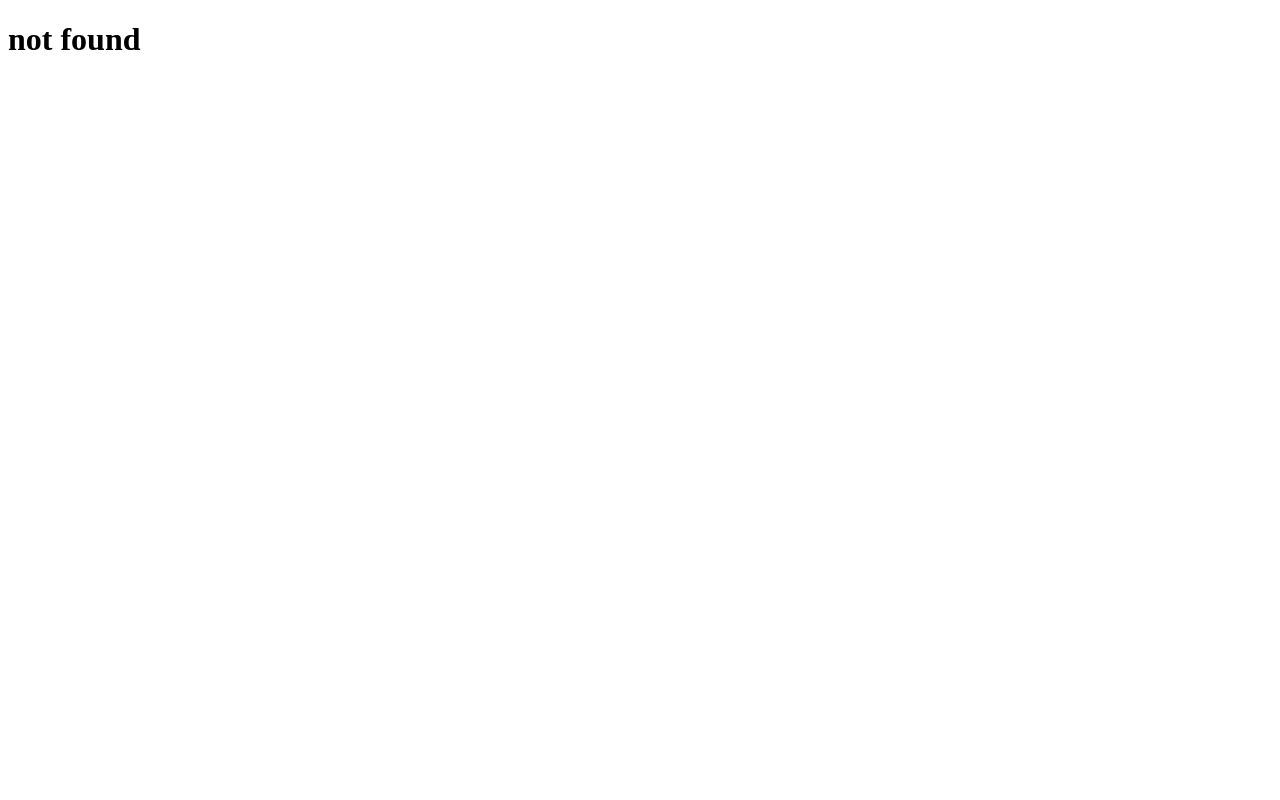
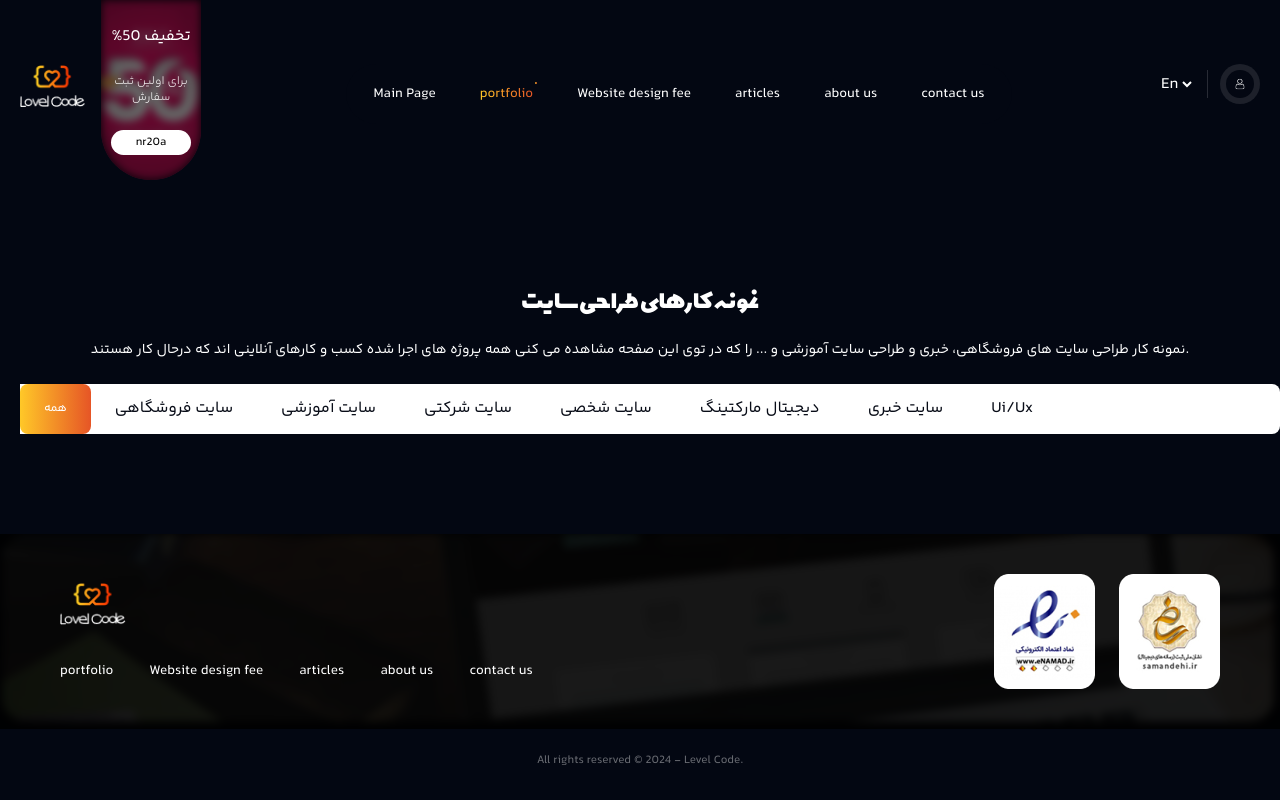
Before and after one commit to spdfalcon/company-2lang, a Next.js app: page /en/portfolio in a window 1280 px wide. Before the commit this address had no page. Built offline with nearby package versions, Linux system fonts and the light colour scheme.

Commit message:
mohammad

```diff
--- /dev/null
+++ b/app/[locale]/(routes)/portfolio/page.tsx
@@ -0,0 +1,22 @@
+import PortfolioFilter from "@/app/_components/modules/porfolio/PortfolioFilter";
+import React from "react";
+
+export default function page() {
+  return (
+    <div className="mt-[100px] ">
+      <div>
+        <div className="header px-5 flex flex-col items-center gap-6">
+          <h1 className="text-3xl font-cinema">نمونه کارهای طراحی سایت</h1>
+          <p className="text-sm ">
+            نمونه کار طراحی سایت های فروشگاهی، خبری و طراحی سایت آموزشی و ... را
+            که در توی این صفحه مشاهده می کنی همه پروژه های اجرا شده کسب و کارهای
+            آنلاینی اند که درحال کار هستند.{" "}
+          </p>
+        </div>
+        <div className="filter">
+          <PortfolioFilter></PortfolioFilter>
+        </div>
+      </div>
+    </div>
+  );
+}
--- /dev/null
+++ b/app/_components/modules/porfolio/PortfolioFilter.tsx
@@ -0,0 +1,21 @@
+"use client";
+import React from "react";
+
+const PortfolioFilter = () => {
+  return (
+    <div className="mt-6 ps-5">
+      <div className="rtl:rounded-s-lg ltr:rounded-e-lg h-[50px] overflow-auto lg:overflow-clip bg-white text-second_dark flex text-nowrap items-center *:h-full *:px-6 *:flex *:items-center">
+        <div className="gradient-orange rounded-lg text-white text-xs">همه</div>
+        <div className="">سایت فروشگاهی</div>
+        <div>سایت آموزشی</div>
+        <div>سایت شرکتی</div>
+        <div>سایت شخصی</div>
+        <div>دیجیتال مارکتینگ</div>
+        <div>سایت خبری</div>
+        <div>Ui/Ux</div>
+      </div>
+    </div>
+  );
+};
+
+export default PortfolioFilter;
```
Also changed, not shown: app/_components/templates/home/Brief/BriefMd.tsx (+1 -1 lines).
